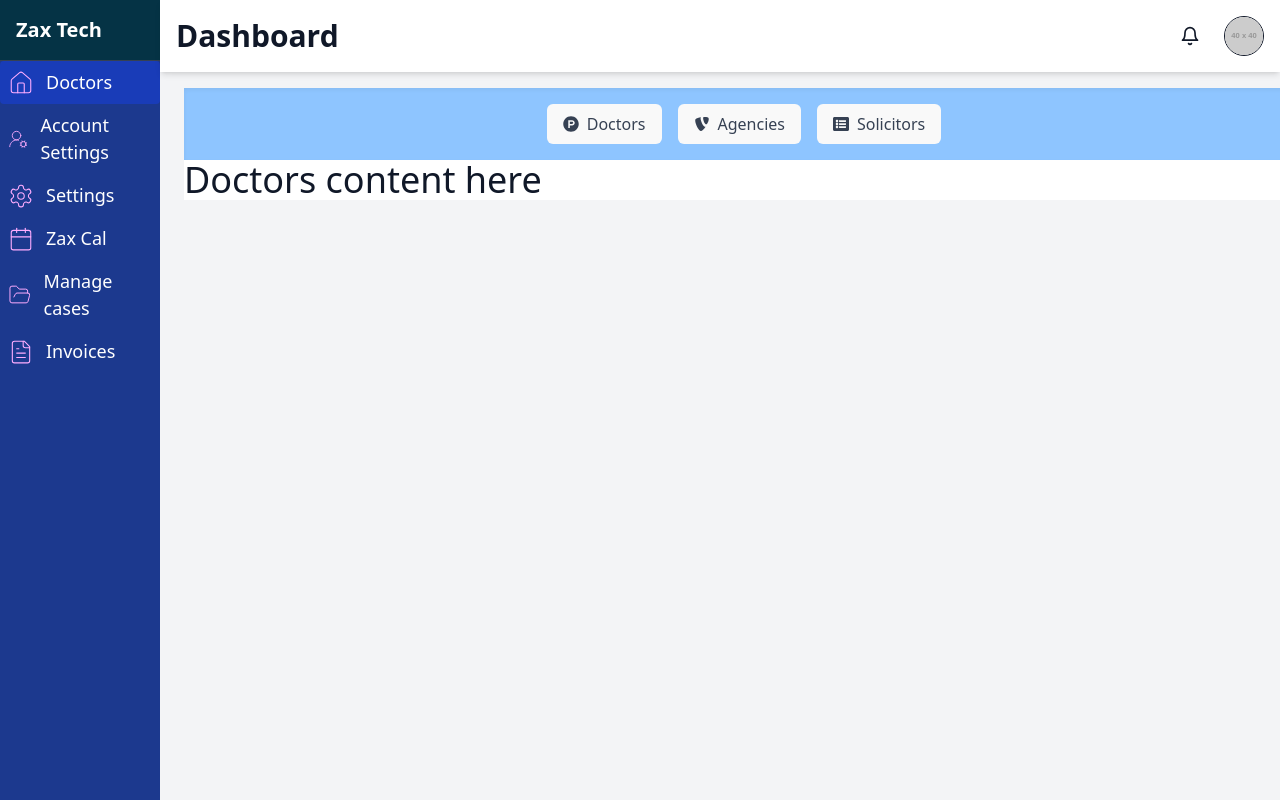
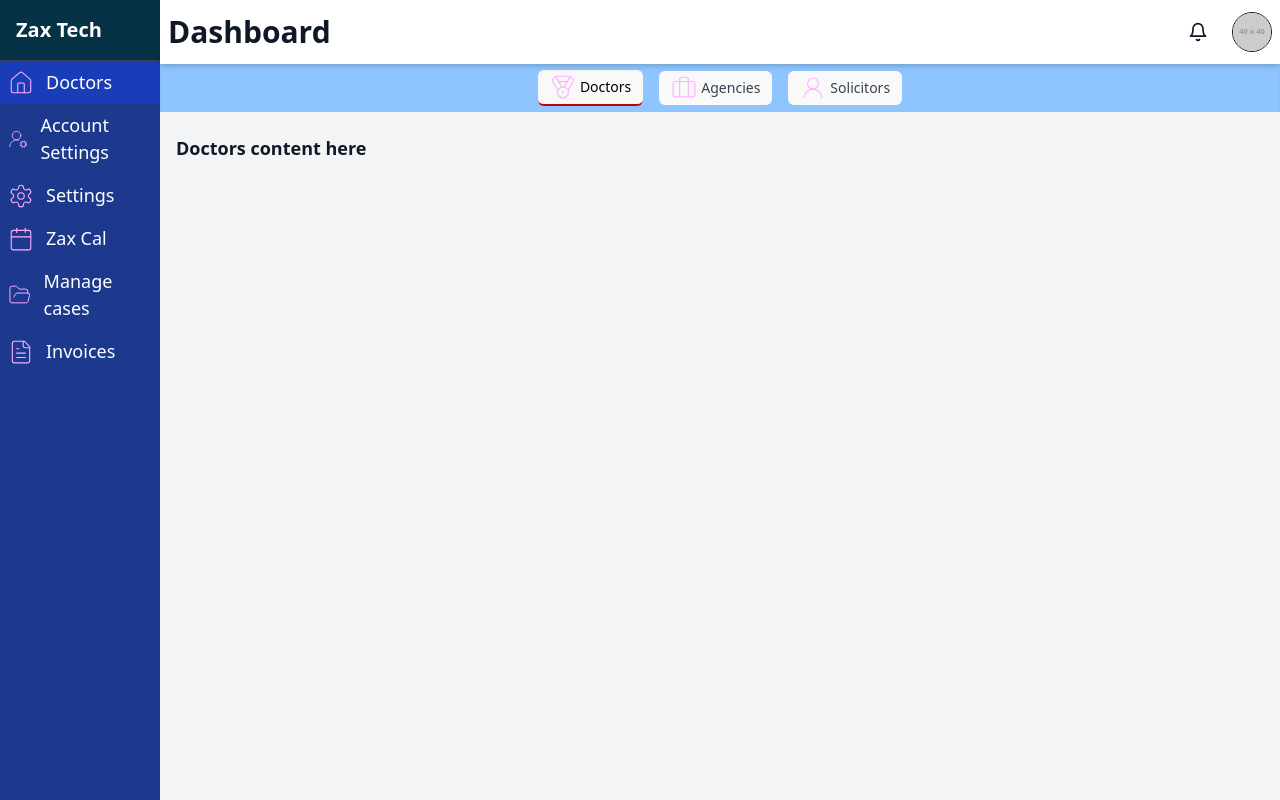
Before and after one commit to singhateh/zax-react-frontend, a React (Vite) app: page /doctors in a window 1280 px wide. Built offline with nearby package versions, Linux system fonts and the light colour scheme.

Commit message:
Navbar, Sidebar and Tab resolved

```diff
--- a/src/components/Header.jsx
+++ b/src/components/Header.jsx
@@ -6,7 +6,7 @@ const Header = ({ user, logout }) => {
   const [notificationsOpen, setNotificationsOpen] = useState(false);
 
   return (
-    <div className="bg-white fixed w-full lg:w-[calc(100%-160px)] top-0 left-0 lg:left-40 p-4 shadow-md flex justify-between items-center z-10 transition-all duration-300">
+    <div className="bg-white fixed w-[calc(100%-40px)] lg:w-[calc(100%-160px)] top-0 left-40 lg:left-40 px-2 shadow-md flex justify-between items-center z-50 transition-all duration-300 h-16">
       <h2 className="text-3xl font-bold">Dashboard</h2>
       <div className="flex items-center gap-6 relative">
         {/* Notifications */}
--- a/src/components/Sidebar.jsx
+++ b/src/components/Sidebar.jsx
@@ -1,5 +1,4 @@
 import SidebarItem from "./SidebarItem";
-// import { useNavigate } from "react-router-dom";
 
 import {
   Calendar,
@@ -33,7 +32,7 @@ const Sidebar = () => {
   ];
 
   return (
-    <div className="bg-blue-900 text-white fixed lg:relative h-full transition-all duration-300 w-40">
+    <div className="bg-blue-900 text-white fixed lg:relative h-full transition-all duration-300 w-40 left-0">
       <div className="bg-cyan-950 flex items-center justify-between p-4 border-b border-gray-700">
         <span className="text-xl font-bold">Zax Tech</span>
       </div>
--- a/src/components/Tabs.jsx
+++ b/src/components/Tabs.jsx
@@ -1,21 +1,25 @@
-import { useNavigate } from "react-router-dom";
+import { useNavigate, useLocation } from "react-router-dom";
 import { capitalize } from "../utilities/utilities";
 
 const Tabs = ({ activeTab, setActiveTab, tabs }) => {
   const navigate = useNavigate();
+  const location = useLocation();
 
   const handleTabClick = (tab) => {
-    setActiveTab(tab.label);
-    if (tab.route) navigate(tab.route);
+    if (tab.route) {
+      navigate(tab.route);
+      setActiveTab(tab.route); // Ensure sync with routing
+    }
   };
 
+
   return (
-    <div className="p-4 w-full flex justify-center bg-blue-300 shadow-inner gap-4">
+    <div className="bg-blue-300 fixed gap-4 w-[calc(100%-40px)] lg:w-[calc(100%-160px)]  left-40 lg:left-40 px-0 flex justify-center items-center z-20 transition-all duration-300 h-12 shadow-inner">
       {tabs.map((tab, key) => (
         <TabButton
           key={key}
           tab={tab}
-          active={activeTab === tab.label}
+          active={location.pathname === tab.route} // Matches current route
           onClick={() => handleTabClick(tab)}
         />
       ))}
@@ -25,16 +29,14 @@ const Tabs = ({ activeTab, setActiveTab, tabs }) => {
 
 export default Tabs;
 
-// Tab Button Component
 export const TabButton = ({ tab, active, onClick }) => (
   <button
     onClick={onClick}
-    className={`py-2 px-4 rounded-md transition-all duration-200 ${active
-      ? "bg-red-500 text-white border-b-2 border-red-700"
-      : "bg-transparent text-gray-700 hover:bg-white"
-      } flex gap-2`}
+    className={`py-1 px-3 text-sm rounded-md transition-all duration-200 cursor-pointer
+      ${active ? "bg-white text-black border-b-2 border-red-700" : "bg-transparent text-gray-700 hover:bg-white"}
+      flex gap-1 items-center`}
   >
-    <span className="mt-1">{tab.icon}</span>
+    <span className="text-xs">{tab.icon}</span> {/* Smaller icon */}
     {capitalize(tab.label)}
   </button>
 );
--- a/src/layouts/AuthLayout.jsx
+++ b/src/layouts/AuthLayout.jsx
@@ -1,17 +1,17 @@
 import { Outlet, Navigate, useNavigate } from "react-router-dom";
 import Sidebar from "../components/Sidebar";
+import Header from "../components/Header";
 import { useStateContext } from "../contex/ContexProvider";
-import Header from "../components/Header";
 
 export default function AuthLayout() {
     const { user, setUser, token, setToken } = useStateContext();
     const navigate = useNavigate();
 
-
     if (token) {
         return <Navigate to="/login" replace />;
     }
 
+    // Logout function
     const logout = () => {
         setUser(null);
         setToken(null);
@@ -19,16 +19,18 @@ export default function AuthLayout() {
         navigate('/login');
     };
 
-
     return (
         <div className="flex h-screen">
-            <Sidebar />
-            <div className="flex-1 flex flex-col pt-16 overflow-auto">
+            <div className="fixed lg:relative w-40">
+                <Sidebar />
+            </div>
+            <div className="flex-1 flex flex-col pt-16 overflow-auto lg:pl-40">
                 <Header user={user} logout={logout} />
-                <div className="flex-1 p-6 w-full bg-gray-100">
+                <div className="p-0 w-full bg-gray-100">
                     <Outlet />
                 </div>
             </div>
         </div>
+
     );
 }
--- a/src/layouts/DoctorLayout.jsx
+++ b/src/layouts/DoctorLayout.jsx
@@ -1,41 +1,30 @@
-import React, { useEffect, useState } from 'react';
 import { useLocation, Outlet } from 'react-router-dom';
-import { FaListAlt, FaProductHunt, FaTypo3 } from 'react-icons/fa'; // New icons
 import Tabs from '../components/Tabs';
+import { Briefcase, MedalIcon, User2Icon } from 'lucide-react';
 
 const DoctorLayout = () => {
     const location = useLocation();
 
-    const [activeTab, setActiveTab] = useState('doctors');
-
-    // Tabs with updated icons and routes
     const tabs = [
-        { label: 'Doctors', icon: <FaProductHunt />, route: '/doctors' },
-        { label: 'Agencies', icon: <FaTypo3 />, route: '/doctors/agencies' },
-        { label: 'Solicitors', icon: <FaListAlt />, route: '/doctors/solicitors-diary' },
+        { label: 'Doctors', icon: <MedalIcon />, route: '/doctors' },
+        { label: 'Agencies', icon: <Briefcase />, route: '/doctors/agencies' },
+        { label: 'Solicitors', icon: <User2Icon />, route: '/doctors/solicitors-diary' },
     ];
 
-    useEffect(() => {
-        const currentTab = tabs.find(tab => location.pathname.includes(tab.route))?.route;
-        setActiveTab(currentTab);
-        console.log(currentTab);
-
-    }, []);
-
+    const activeTab = tabs.find(tab => location.pathname.includes(tab.route))?.route || '/doctors';
 
     return (
-        <div className="bg-white fixed w-full lg:w-[calc(100%-160px)] ">
+        <div className="fixed gap-4 w-[calc(100%-40px)] lg:w-[calc(100%-160px)]  left-40 lg:left-40 px-0 flex justify-center items-center z-20 transition-all duration-300 h-12 shadow-inner">
             <Tabs
                 tabs={tabs}
                 activeTab={activeTab}
-                setActiveTab={setActiveTab}
-                // onTabChange={handleTabChange}
+                setActiveTab={() => { }}
                 containerClass="custom-tabs-container"
                 buttonClass="custom-tab-button"
                 activeButtonClass="custom-tab-active"
             />
 
-            <div className="w-full max-w-full">
+            <div className="w-full max-w-full mt-20">
                 <Outlet />
             </div>
         </div>
--- a/src/pages/Agencies.jsx
+++ b/src/pages/Agencies.jsx
@@ -2,7 +2,7 @@ import { Outlet } from "react-router-dom";
 
 function Agencies() {
   return (
-    <div>
+    <div className="p-4 text-lg font-semibold mt-10">
       <h1 className="text-4xl text-red-500">Agencies content here</h1>
       <Outlet />
     </div>
--- a/src/pages/Doctors.jsx
+++ b/src/pages/Doctors.jsx
@@ -1,7 +1,6 @@
-
 function Doctors() {
   return (
-    <div className="text-4xl ">
+    <div className="p-4 text-lg font-semibold mt-10">
       Doctors content here
     </div>
   );
--- a/src/pages/SolicitorsDiary.jsx
+++ b/src/pages/SolicitorsDiary.jsx
@@ -1,7 +1,7 @@
 import React from "react";
 
 function SolicitorsDiary() {
-  return <div>SolicitorsDiary</div>;
+  return <div className="p-4 text-lg font-semibold mt-10">SolicitorsDiary</div>;
 }
 
 export default SolicitorsDiary;
```
